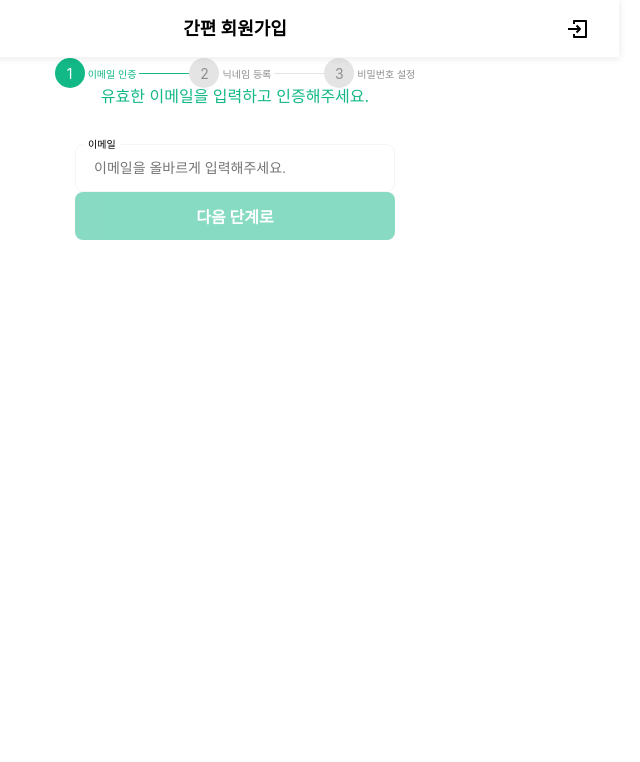
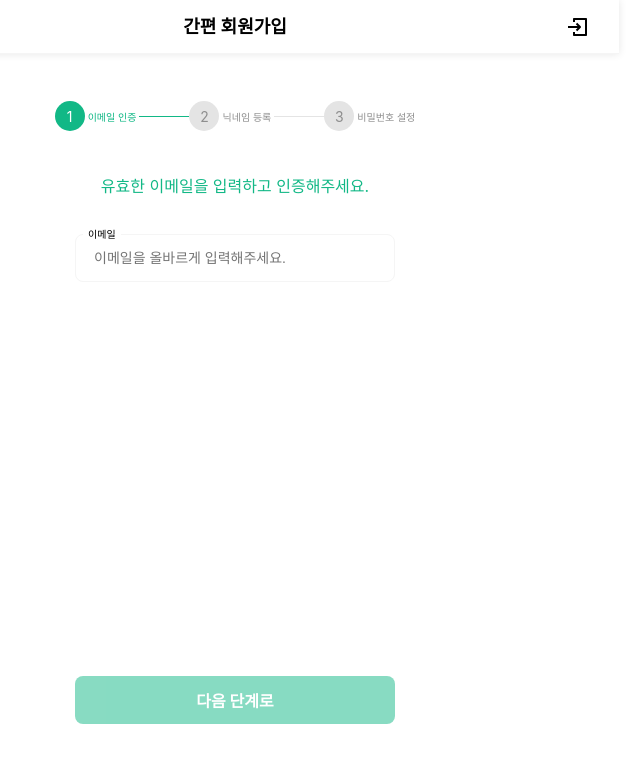
Before and after one commit to MyTumblerDiary/MTD-front, a Next.js app: page /signup in a window 1280 px wide. Shown: the top 762 px of the page, without its empty margins (149-789 px from the left). Built offline with nearby package versions, Linux system fonts and the light colour scheme.

Commit message:
fix: layout 변경에 따른 height 수정

```diff
--- a/src/components/Signup/SignupContainer.style.ts
+++ b/src/components/Signup/SignupContainer.style.ts
@@ -2,7 +2,7 @@ import styled from 'styled-components';
 
 export const SignupWrapper = styled.div`
   width: 100%;
-  height: 100%;
+  height: 100vh;
   display: flex;
   flex-direction: column;
 `;
```
